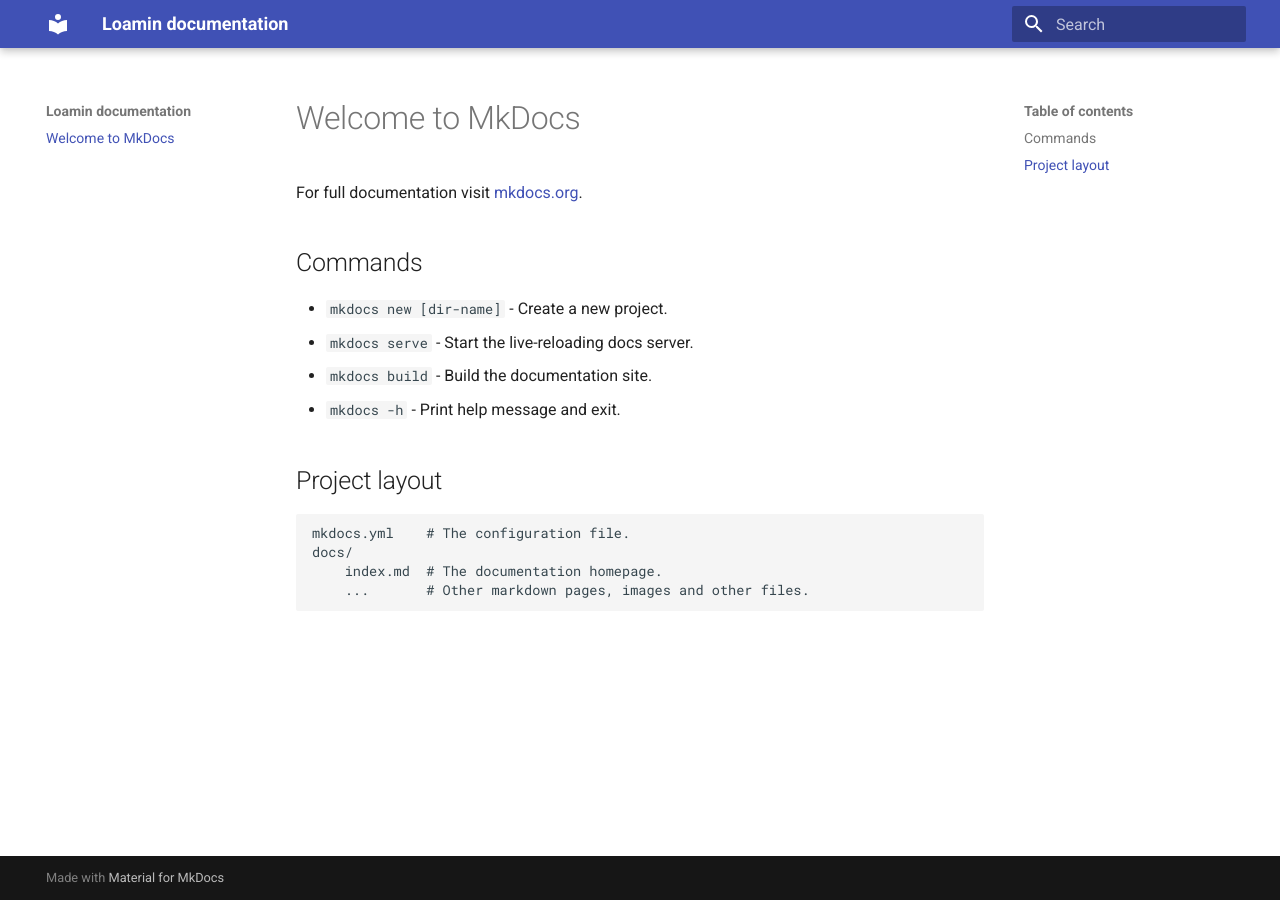
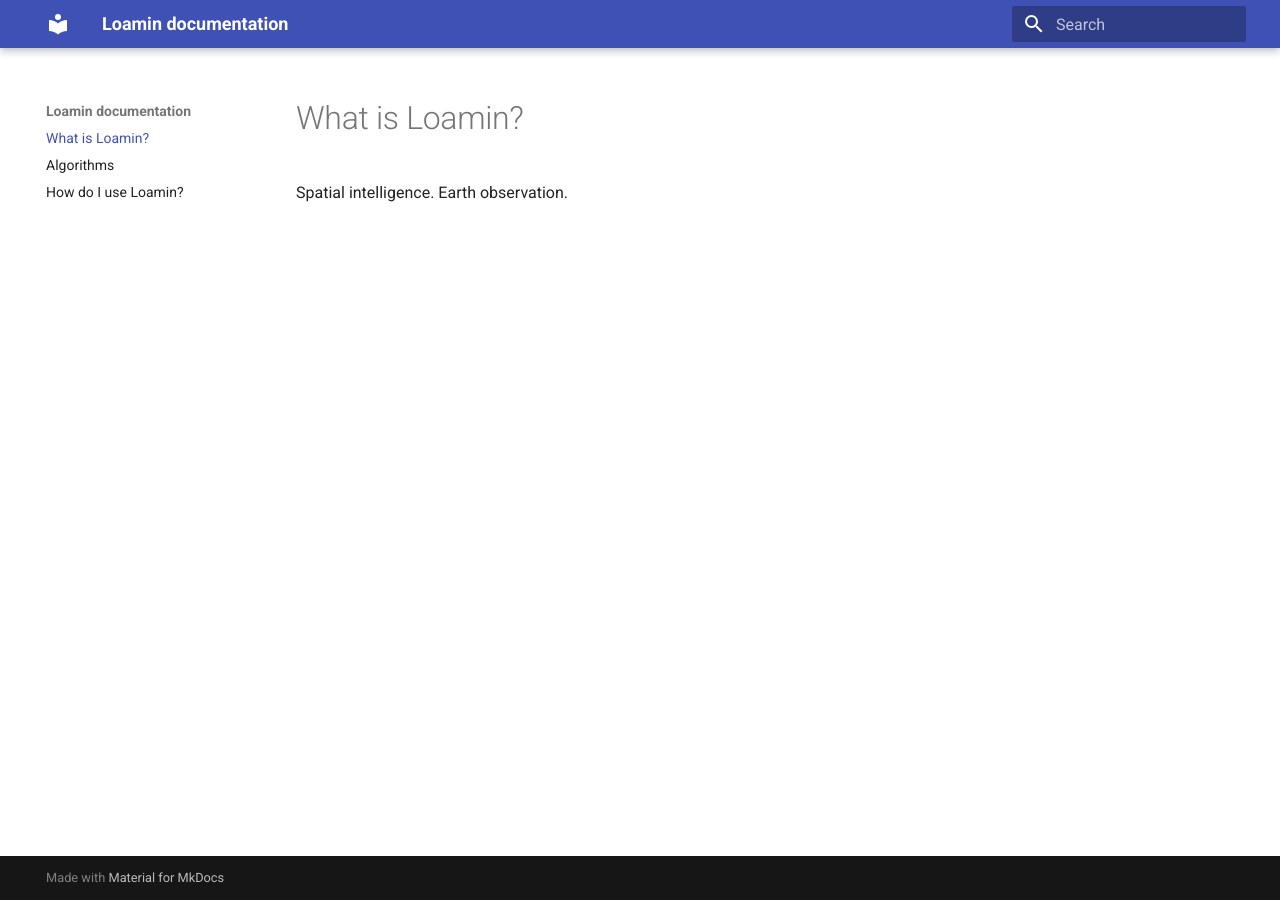
Before and after one commit to loamincom/docs, an MkDocs documentation site: the page built from docs/index.md, in a window 1280 px wide. Built offline with MkDocs 1.6.1 and Material for MkDocs 9.7.7, drawn with Linux system fonts in a browser that asks for light colours.

Commit message:
started to customise

````diff
--- /dev/null
+++ b/docs/how_do_i_use.md
@@ -0,0 +1,9 @@
+# How do I use Loamin?
+
+Start here.
+
+```py
+import requests
+
+requests.post(url, body)
+```
--- a/docs/index.md
+++ b/docs/index.md
@@ -1,17 +1,3 @@
-# Welcome to MkDocs
+# What is Loamin?
 
-For full documentation visit [mkdocs.org](https://www.mkdocs.org).
-
-## Commands
-
-* `mkdocs new [dir-name]` - Create a new project.
-* `mkdocs serve` - Start the live-reloading docs server.
-* `mkdocs build` - Build the documentation site.
-* `mkdocs -h` - Print help message and exit.
-
-## Project layout
-
-    mkdocs.yml    # The configuration file.
-    docs/
-        index.md  # The documentation homepage.
-        ...       # Other markdown pages, images and other files.
+Spatial intelligence. Earth observation.
--- a/mkdocs.yml
+++ b/mkdocs.yml
@@ -1,3 +1,20 @@
 site_name: Loamin documentation
+
 theme:
   name: material
+  features:
+    - navigation.instant
+    - search.suggest
+    - content.code.copy
+
+plugins:
+  - search
+
+markdown_extensions:
+  - pymdownx.highlight:
+      anchor_linenums: true
+      line_spans: __span
+      pygments_lang_class: true
+  - pymdownx.inlinehilite
+  - pymdownx.snippets
+  - pymdownx.superfences
````
Also changed, not shown: docs/algo_list.md (added, +5 -0 lines).
